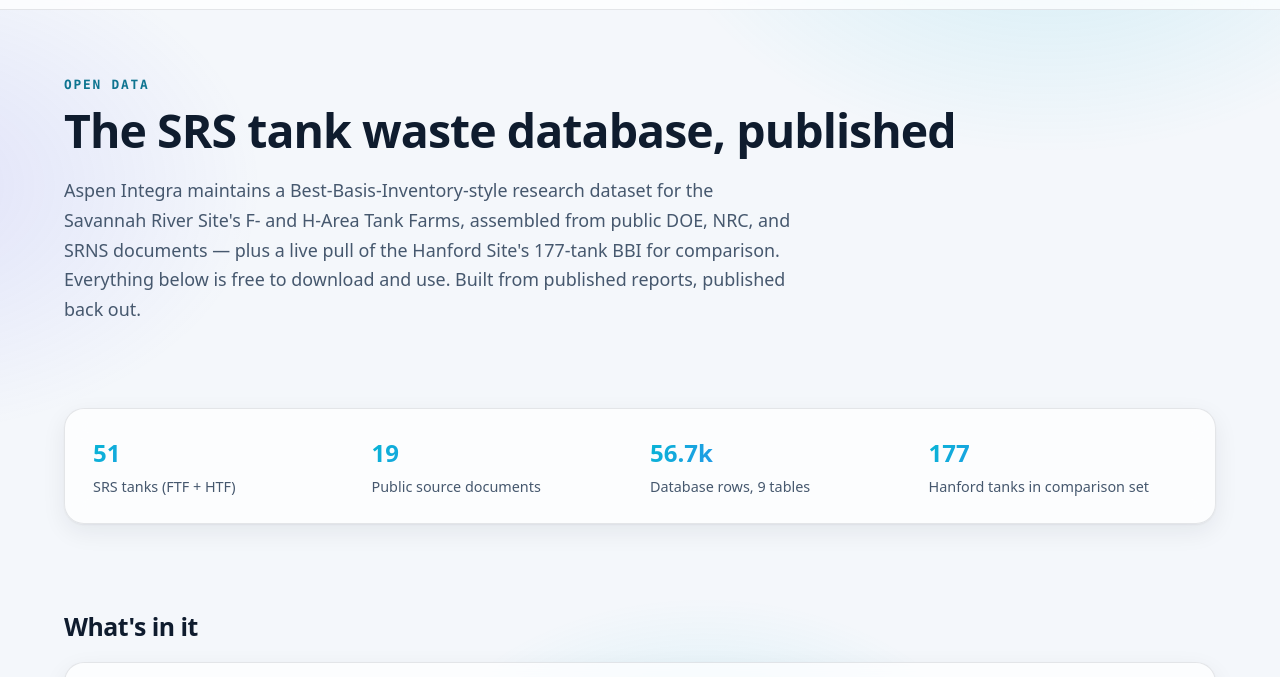
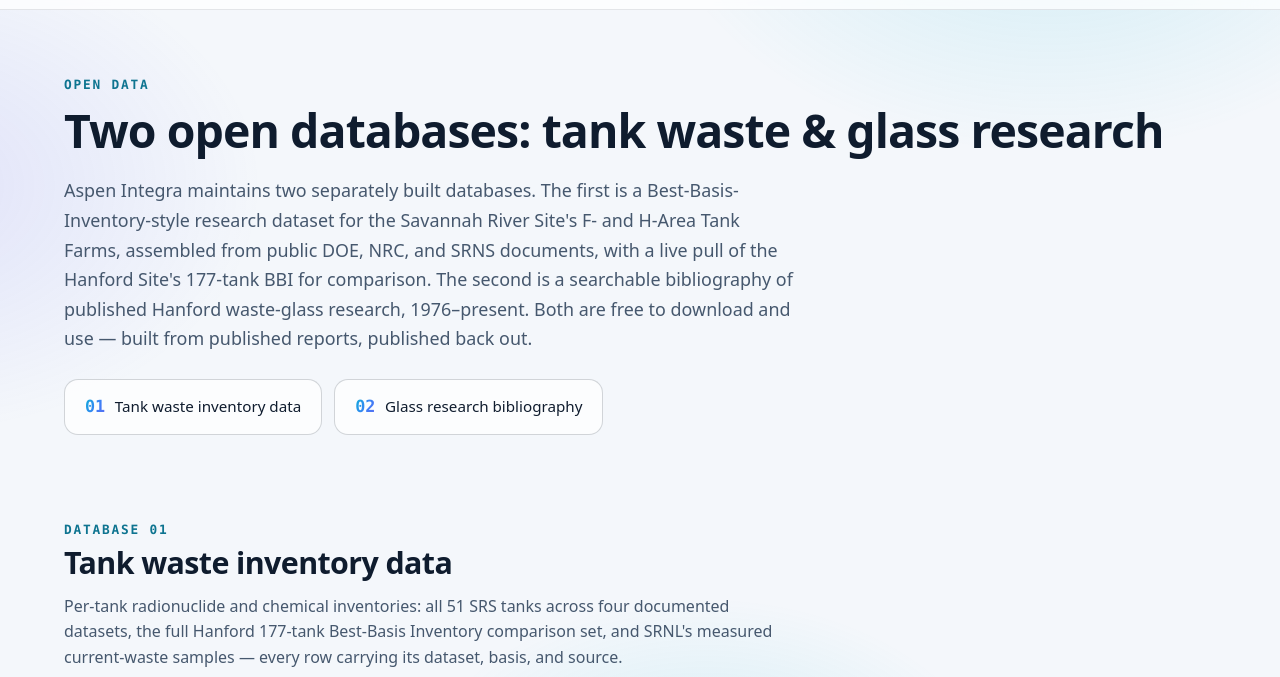
Before and after one commit to aspen8494/aspenintegra-site, an Astro site: page /data in a window 1280 px wide. Shown: the part 54-731 px from the top of the page. Built offline with nearby package versions, Linux system fonts and the light colour scheme; Astro itself is replaced by a stand-in of ours.

Commit message:
Reorganize /data/ into two clearly delineated databases
The SRS/Hanford tank-waste database and the glass research bibliography
were interleaved mid-page. Now the page reads as two numbered sections:

- Hero: 'Two open databases' + anchor navigator (01 tank waste, 02 glass)
- Database 01 — Tank waste inventory data: stats, schema, headline
  inventory, downloads, per-tank sets, basis caveat, tank-waste explore
  links (dashboard, write-up, pipeline repo)
- Database 02 — Glass research bibliography: searchable-UI card,
  SQLite/CSV/JSONL downloads, glass-research explore links (full UI,
  property explorer, write-up)
- License & data rights stays as the shared page footer

Both halves carry scroll-margin anchors, distinct ledes that state what
each database IS (measurements vs published documents), and the page
title/description now name both databases.

```diff
--- a/src/pages/data.astro
+++ b/src/pages/data.astro
@@ -265,26 +265,41 @@ const glassDatasetLd = {
 ---
 
 <Layout
-  title="Hanford & SRS Tank Waste Databases — Open Data"
-  description="Free tank waste databases: the SRS tank waste database (51 tanks) and the Hanford 177-tank Best-Basis Inventory — SQLite, CSV, JSON, from public sources."
+  title="Hanford Tank Waste & Glass Research Databases — Open Data"
+  description="Free open data: SRS + Hanford tank waste inventories (SQLite, CSV, JSON) and a searchable 17,946-record bibliography of Hanford waste-glass research."
   jsonLd={[datasetLd, glassDatasetLd]}
 >
   <section class="page-hero">
     <div class="container">
       <p class="eyebrow">Open Data</p>
-      <h1>The SRS tank waste database, published</h1>
+      <h1>Two open databases: tank waste & glass research</h1>
       <p class="lede">
-        {SITE.title} maintains a Best-Basis-Inventory-style research dataset for the
-        Savannah River Site's F- and H-Area Tank Farms, assembled from public DOE, NRC,
-        and SRNS documents — plus a live pull of the Hanford Site's 177-tank BBI for
-        comparison. Everything below is free to download and use. Built from published
-        reports, published back out.
+        {SITE.title} maintains two separately built databases. The first is a
+        Best-Basis-Inventory-style research dataset for the Savannah River Site's F- and
+        H-Area Tank Farms, assembled from public DOE, NRC, and SRNS documents, with a live
+        pull of the Hanford Site's 177-tank BBI for comparison. The second is a searchable
+        bibliography of published Hanford waste-glass research, 1976–present. Both are
+        free to download and use — built from published reports, published back out.
       </p>
+      <div class="db-nav">
+        <a href="#tank-waste-db"><strong>01</strong><span>Tank waste inventory data</span></a>
+        <a href="#glass-research-db"><strong>02</strong><span>Glass research bibliography</span></a>
+      </div>
     </div>
   </section>
 
-  <section class="section-sm">
+  <section id="tank-waste-db" class="section-sm">
     <div class="container">
+      <div class="db-head">
+        <p class="eyebrow">Database 01</p>
+        <h2>Tank waste inventory data</h2>
+        <p class="lede-sm">
+          Per-tank radionuclide and chemical inventories: all 51 SRS tanks across four
+          documented datasets, the full Hanford 177-tank Best-Basis Inventory comparison
+          set, and SRNL's measured current-waste samples — every row carrying its dataset,
+          basis, and source.
+        </p>
+      </div>
       <dl class="stat-strip glass-card">
         {
           stats.map((s) => (
@@ -393,7 +408,50 @@ const glassDatasetLd = {
 
   <section class="section-sm">
     <div class="container">
-      <h2 class="section-title">The research bibliography: Hanford glass, 1976–present</h2>
+      <h2 class="section-title">The basis caveat, stated plainly</h2>
+      <div class="glass-card caveat-card">
+        <p>
+          SRS tracks current per-tank composition in an internal system that is not publicly
+          released at that granularity. The public per-tank data are closure residuals from
+          the Performance Assessments and Special Analyses: conservative, decayed-to-2032
+          estimates built for §3116 closure determinations. Hanford's BBI, by contrast, is a
+          current inventory published per tank. The two bases are not interchangeable, and
+          every row in this database carries its dataset, basis, and source so they cannot
+          be mixed by accident. Read the data dictionary before drawing conclusions.
+        </p>
+        <p>
+          The underlying source documents are public DOE, NRC, and SRNS publications and
+          remain the property of their issuing organizations; each is cited in the
+          sources ledger. The compiled dataset and pipeline code are provided as-is for
+          research use, with no warranty as to fitness for any regulatory or operational
+          purpose.
+        </p>
+      </div>
+      <div class="glass-card links-card">
+        <h3>Explore the tank waste data before you download</h3>
+        <div class="link-row">
+          <a href="/tank-comparison/">Interactive comparison dashboard →</a>
+          <a href="/blog/srs-hanford-tank-comparison/">Read the findings write-up →</a>
+          <a href={SITE.github + '/srs-tank-waste-database'} target="_blank" rel="noopener noreferrer">
+            Full pipeline & source documents on GitHub ↗
+          </a>
+        </div>
+      </div>
+    </div>
+  </section>
+
+  <section id="glass-research-db" class="section-sm">
+    <div class="container">
+      <div class="db-head">
+        <p class="eyebrow">Database 02</p>
+        <h2>Glass research bibliography</h2>
+        <p class="lede-sm">
+          Published documents, not measurements: every journal article, DOE report,
+          conference paper, and preprint on Hanford waste-glass composition modeling and
+          formulation algorithms, from the pioneering 1970s work to the current property
+          models — tagged by facility, era, relevance, and topic.
+        </p>
+      </div>
       <div class="glass-card">
         <div class="meta-row">
           <span class="badge">Searchable</span>
@@ -424,45 +482,19 @@ const glassDatasetLd = {
             source repository ↗</a>.
         </p>
       </div>
-    </div>
-  </section>
-
-  <section class="section-sm">
-    <div class="container">
-      <h2 class="section-title">The basis caveat, stated plainly</h2>
-      <div class="glass-card caveat-card">
-        <p>
-          SRS tracks current per-tank composition in an internal system that is not publicly
-          released at that granularity. The public per-tank data are closure residuals from
-          the Performance Assessments and Special Analyses: conservative, decayed-to-2032
-          estimates built for §3116 closure determinations. Hanford's BBI, by contrast, is a
-          current inventory published per tank. The two bases are not interchangeable, and
-          every row in this database carries its dataset, basis, and source so they cannot
-          be mixed by accident. Read the data dictionary before drawing conclusions.
-        </p>
-        <p>
-          The underlying source documents are public DOE, NRC, and SRNS publications and
-          remain the property of their issuing organizations; each is cited in the
-          sources ledger. The compiled dataset and pipeline code are provided as-is for
-          research use, with no warranty as to fitness for any regulatory or operational
-          purpose.
-        </p>
+      <div class="glass-card links-card">
+        <h3>Explore the glass research before you download</h3>
+        <div class="link-row">
+          <a href="/glass-research-db/">Search the full bibliography →</a>
+          <a href="/glass-explorer/">Glass property explorer →</a>
+          <a href="/papers/#glass-research-db">Read the database write-up →</a>
+        </div>
       </div>
     </div>
   </section>
 
   <section class="section-sm">
     <div class="container">
-      <div class="glass-card links-card">
-        <h3>Explore before you download</h3>
-        <div class="link-row">
-          <a href="/tank-comparison/">Interactive comparison dashboard →</a>
-          <a href="/blog/srs-hanford-tank-comparison/">Read the findings write-up →</a>
-          <a href={SITE.github + '/srs-tank-waste-database'} target="_blank" rel="noopener noreferrer">
-            Full pipeline & source documents on GitHub ↗
-          </a>
-        </div>
-      </div>
       <div id="license" class="glass-card links-card">
         <h3>License & data rights</h3>
         <p>
@@ -482,6 +514,63 @@ const glassDatasetLd = {
     margin-top: 1.1rem;
     font-size: 1.12rem;
     color: var(--text-muted);
+    max-width: 46rem;
+  }
+
+  /* ---------- Two-database navigator & section headers ---------- */
+  .db-nav {
+    margin-top: 1.6rem;
+    display: flex;
+    flex-wrap: wrap;
+    gap: 0.75rem;
+  }
+
+  .db-nav a {
+    display: flex;
+    align-items: baseline;
+    gap: 0.6rem;
+    padding: 0.8rem 1.25rem;
+    border: 1px solid var(--border-strong);
+    border-radius: var(--radius-md);
+    background: var(--surface);
+    text-decoration: none;
+    color: var(--text);
+    transition: border-color 0.2s ease, transform 0.2s ease;
+  }
+
+  .db-nav a:hover {
+    border-color: var(--accent);
+    transform: translateY(-2px);
+  }
+
+  .db-nav strong {
+    font-family: var(--font-mono);
+    font-size: 1.05rem;
+    background: var(--gradient);
+    -webkit-background-clip: text;
+    background-clip: text;
+    color: transparent;
+  }
+
+  .db-nav span {
+    font-size: 0.95rem;
+  }
+
+  #tank-waste-db,
+  #glass-research-db {
+    scroll-margin-top: calc(var(--header-h) + 1rem);
+  }
+
+  .db-head {
+    margin-bottom: 1.5rem;
+  }
+
+  .db-head h2 {
+    font-size: 1.9rem;
+    margin: 0.35rem 0 0.75rem;
+  }
+
+  .db-head .lede-sm {
     max-width: 46rem;
   }
 
```
